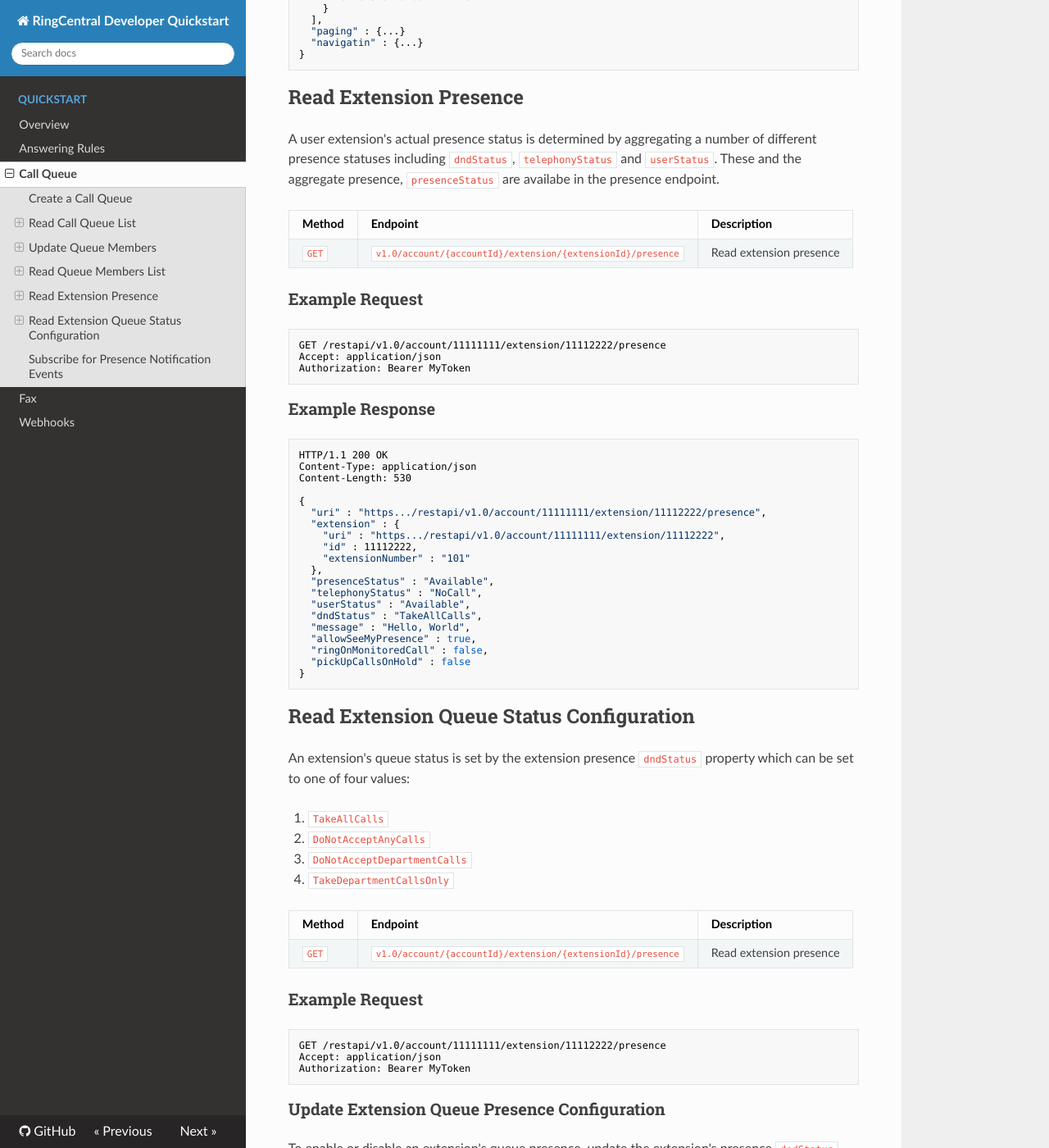
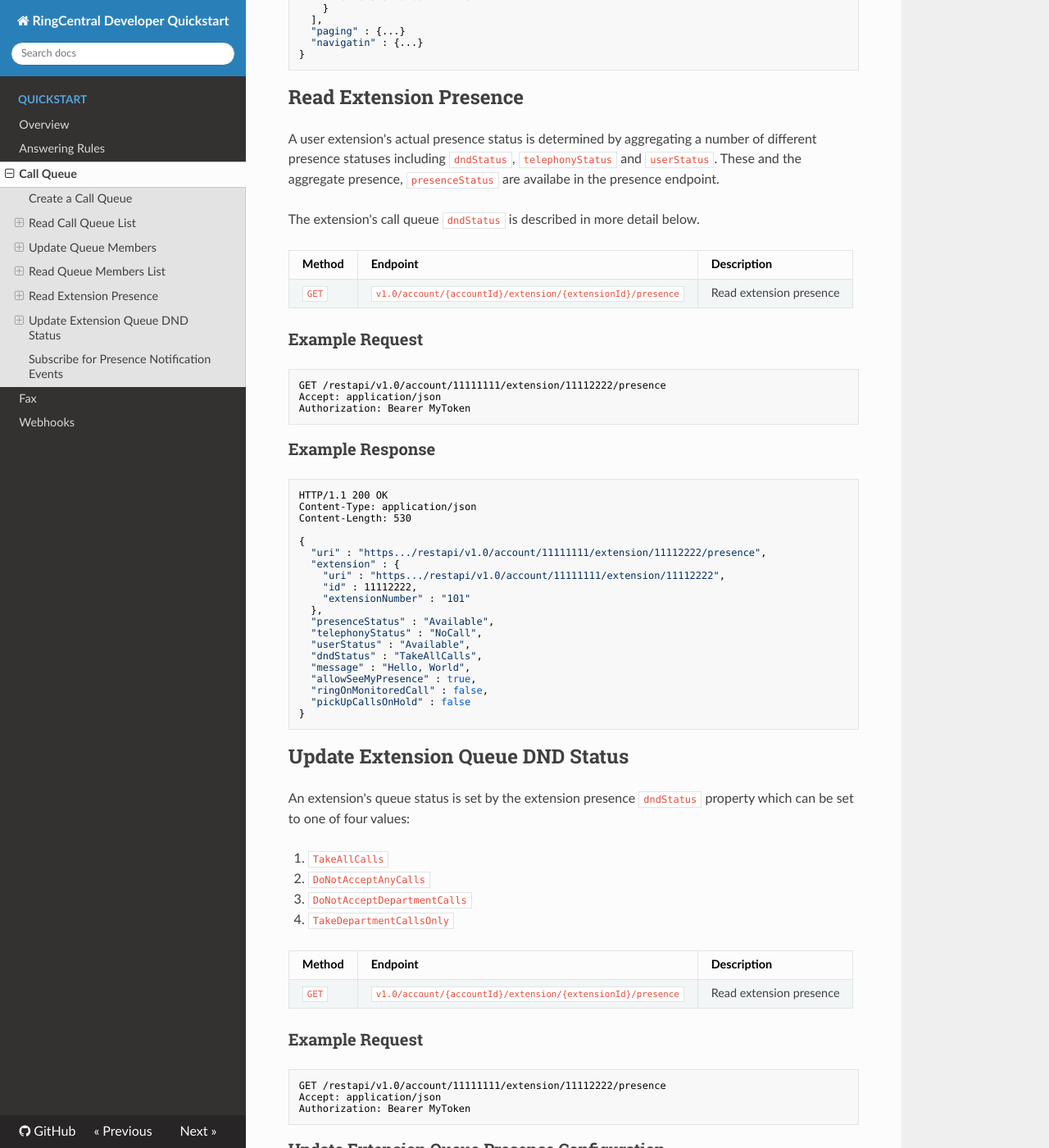
Before and after one commit to grokify/ringcentral-docs-quickstart, an MkDocs documentation site: the page built from docs/call_queue.md, in a window 1280 px wide and 1400 px high, scrolled down 2662 px. Shown: the whole window at 82% size. Built offline with MkDocs 1.6.1, drawn with Linux system fonts in a browser that asks for light colours; nearby versions of some CDN libraries; old or Windows-style settings are respelled for this version of MkDocs.

Commit message:
update call queue

````diff
--- a/docs/call_queue.md
+++ b/docs/call_queue.md
@@ -151,6 +151,8 @@ Content-Type: application/json
 
 A user extension's actual presence status is determined by aggregating a number of different presence statuses including `dndStatus`, `telephonyStatus` and `userStatus`. These and the aggregate presence, `presenceStatus` are availabe in the presence endpoint.
 
+The extension's call queue `dndStatus` is described in more detail below.
+
 | Method | Endpoint | Description |
 |--------|----------|-------------|
 | `GET` | `v1.0/account/{accountId}/extension/{extensionId}/presence` | Read extension presence |
@@ -188,7 +190,7 @@ Content-Length: 530
 }
 ```
 
-## Read Extension Queue Status Configuration
+## Update Extension Queue DND Status
 
 An extension's queue status is set by the extension presence `dndStatus` property which can be set to one of four values:
 
````
